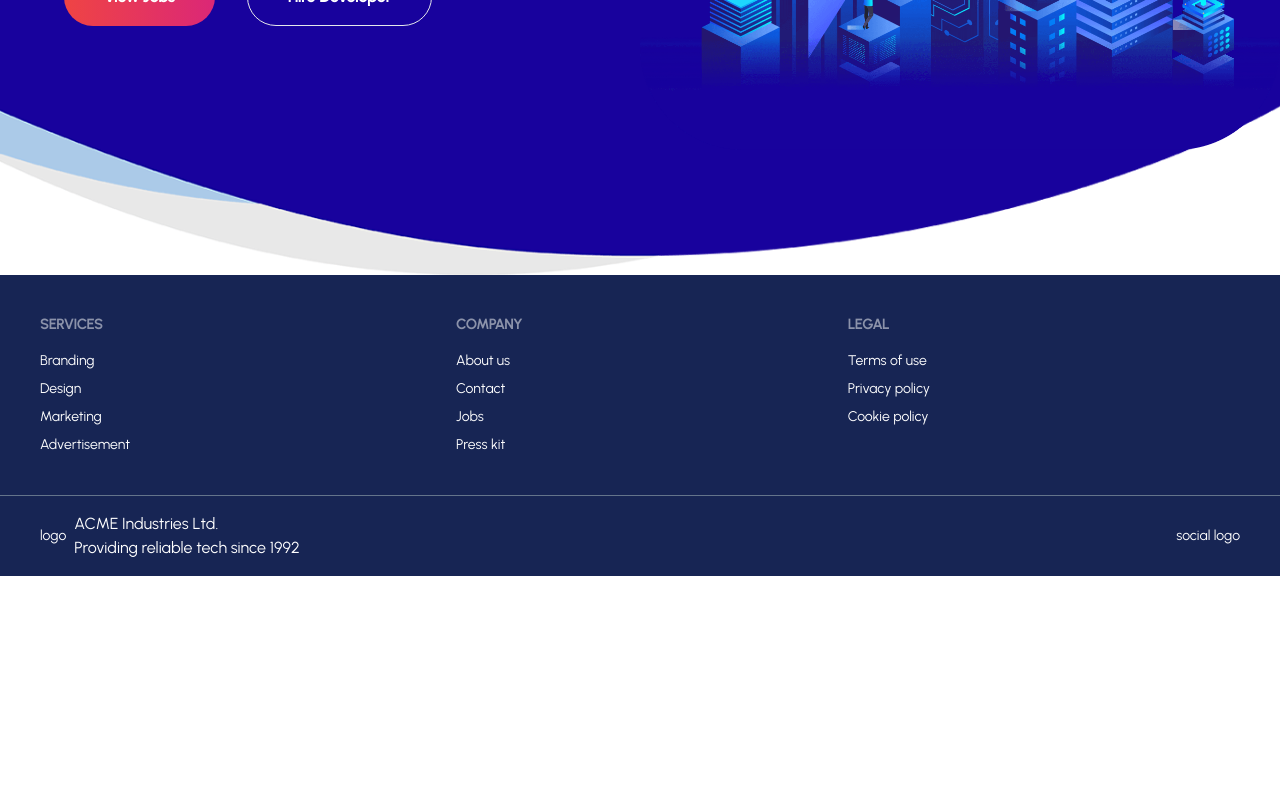
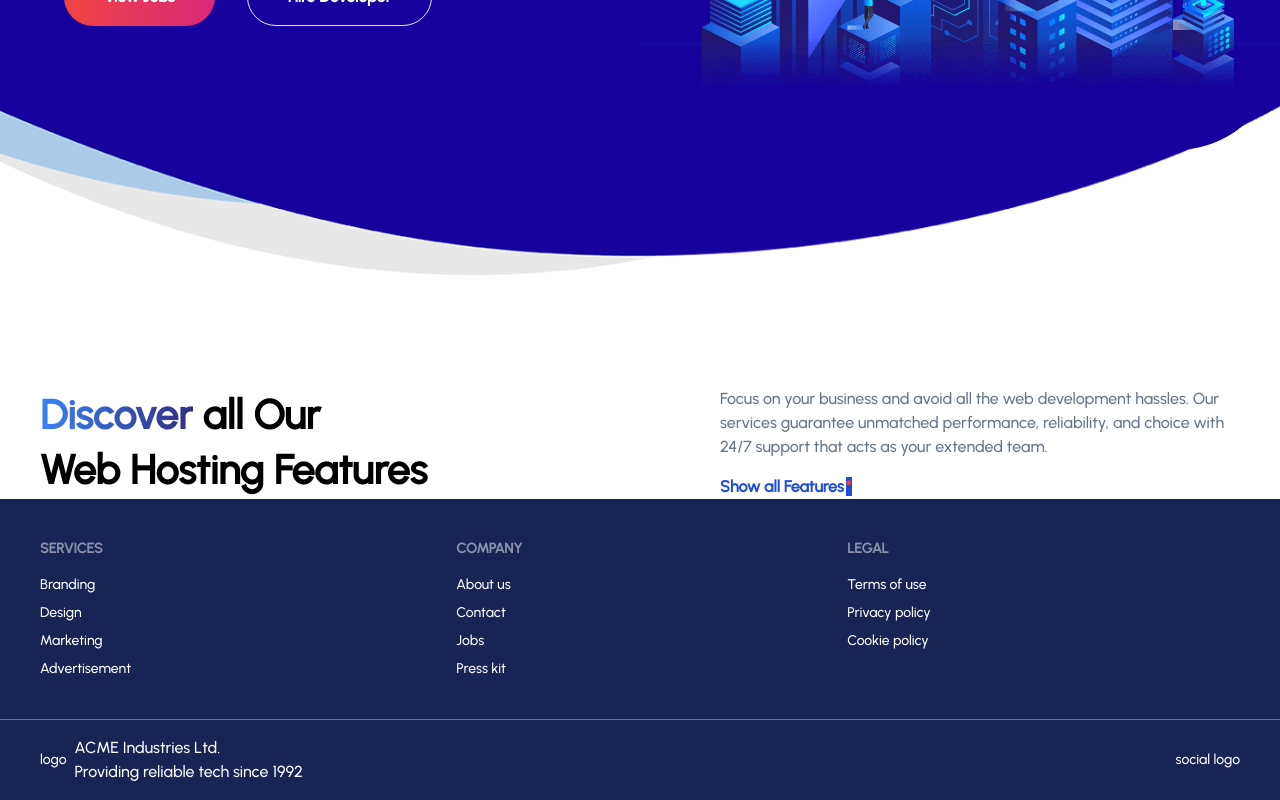
Before and after one commit to tusharshaha/web-market, a Next.js app in the folder frontend/: page / in a window 1280 px wide. Shown: the part 575-1375 px from the top of the page. Before the commit the page ends 1151 px from the top, so only its background shows below. Built offline with nearby package versions, Linux system fonts and the light colour scheme.

Commit message:
created home feature header

```diff
--- /dev/null
+++ b/frontend/components/Home/Features.tsx
@@ -0,0 +1,20 @@
+import React from 'react';
+
+const Features: React.FC = () => {
+  return (
+    <div className='mt-28 cus-container'>
+      <div className='grid grid-cols-2'>
+        <div>
+          <h2 className='font-semibold'><span className='bg-gradient-to-r from-blue-500 to-indigo-900 text-transparent bg-clip-text'>Discover</span> all Our <br />
+            Web Hosting Features</h2>
+        </div>
+        <div className='ml-20'>
+          <p className='text-slate-500'>Focus on your business and avoid all the web development hassles. Our services guarantee unmatched performance, reliability, and choice with 24/7 support that acts as your extended team.</p>
+          <a className="mt-4 text-blue-700 font-semibold after:content-['*'] after:ml-0.5 after:text-red-500 after:h-1 after:w-[50px] after:bg-blue-700 block">Show all Features</a>
+        </div>
+      </div>
+    </div>
+  );
+};
+
+export default Features;
--- a/frontend/pages/index.tsx
+++ b/frontend/pages/index.tsx
@@ -1,12 +1,14 @@
 import React from "react";
 import HeroSection from "@/components/Home/HeroSection";
 import Layout from "@/components/Layout";
+import Features from "@/components/Home/Features";
 
 const Home: React.FC = () => {
 
   return (
     <Layout>
         <HeroSection></HeroSection>
+        <Features></Features>
     </Layout>
   );
 };
--- a/frontend/styles/globals.css
+++ b/frontend/styles/globals.css
@@ -6,16 +6,20 @@
 
 /* tailwind base layer  */
 @layer base {
+  body {
+    @apply font-medium
+  }
+
   h1 {
     @apply text-[3.4rem] leading-[70px];
   }
 
   h2 {
-    @apply text-5xl leading-[70px];
+    @apply text-[2.55rem] leading-[55px];
   }
 
   h3 {
-    @apply text-4xl leading-[70px];
+    @apply text-4xl leading-[50px];
   }
 
   h4 {
```
